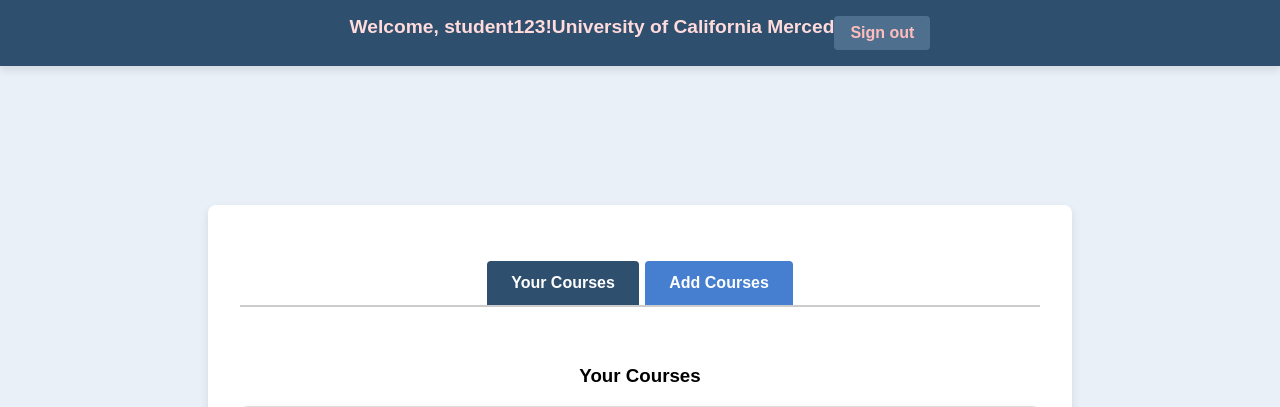
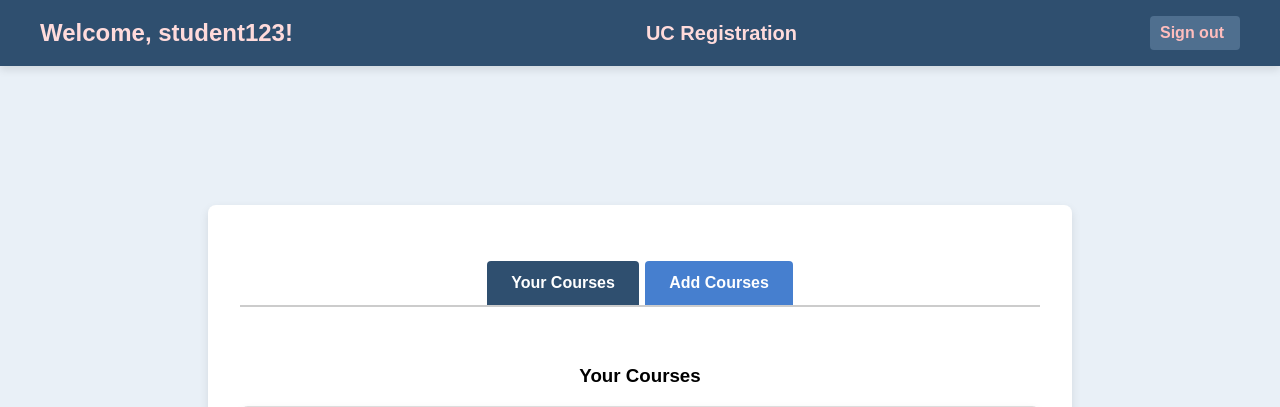
Before and after one commit to sidkrishna07/Class-Scheduler, a Flask app: page /student/courses in a window 1280 px wide. Shown: the top 407 px of the page. Run offline with Flask 3, Linux system fonts and the light colour scheme; a user stored in the database is signed in; data comes from the database, SQL or seed files in the repository.

Commit message:
fixed the centering

```diff
--- a/static/styles.css
+++ b/static/styles.css
@@ -95,6 +95,7 @@ body {
 }
 
 /* Header Styling */
+/* Header Styling */
 .header {
     width: 100%;
     background-color: #2f4f6f;
@@ -102,11 +103,13 @@ body {
     padding: 1rem 0;
     display: flex;
     justify-content: center;
+    align-items: center;
     box-shadow: 0px 4px 8px rgba(0, 0, 0, 0.1);
     position: fixed;
     top: 0;
     left: 0;
     z-index: 10;
+    margin-bottom: 20px;
 }
 
 .header-content {
@@ -119,9 +122,23 @@ body {
 }
 
 .header h1, .header h2 {
-    font-size: 1.2rem;
     margin: 0;
     color: #ffdbdb;
+}
+
+.header h1 {
+    font-size: 1.5rem;
+    margin-right: 20px;
+}
+
+.header h2 {
+    font-size: 1.25rem;
+    margin-right: 20px;
+}
+
+.logout-container {
+    display: flex;
+    align-items: center;
 }
 
 .sign-out {
@@ -131,6 +148,7 @@ body {
     padding: 0.5rem 1rem;
     border-radius: 4px;
     background-color: #4f6f8f;
+    padding-left: 10px;
 }
 
 .sign-out:hover {
@@ -242,6 +260,7 @@ tr:hover {
     color: #2f4f6f;
     font-weight: bold;
     margin-bottom: 1rem;
+    margin-top: 20px;
 }
 
 /* Landing Page Styles */
--- a/templates/my_courses.html
+++ b/templates/my_courses.html
@@ -9,7 +9,7 @@
 <body>
     <div class="header">
         <h1>My Enrolled Courses</h1>
-        <p>Welcome, {{ current_user.username }} | <a href="{{ url_for('logout') }}" class="sign-out">Logout</a></p>
+        <p class="welcome-message">Welcome, {{ current_user.username }} | <a href="{{ url_for('logout') }}" class="sign-out">Logout</a></p>
     </div>
 
     <div class="container">
--- a/templates/student_courses.html
+++ b/templates/student_courses.html
@@ -8,13 +8,21 @@
 </head>
 <body>
     <div class="header">
+        <div class="header-content">
+            <div class="welcome-container">
                 <h1>Welcome, {{ current_user.username }}!</h1>
-        <h2>University of California Merced</h2>
+            </div>
+            <div class="university-container">
+                <h2>UC Registration</h2>
+            </div>
+            <div class="logout-container">
                 {% if current_user.role == 'student' %}
                     <a href="{{ url_for('student_logout') }}" class="sign-out">Sign out</a>
                 {% elif current_user.role == 'teacher' %}
                     <a href="{{ url_for('teacher_logout') }}" class="sign-out">Sign out</a>
                 {% endif %}
+            </div>
+        </div>
     </div>
 
     <div class="container">
```
Lines whose indentation alone changed are shown as unchanged.
